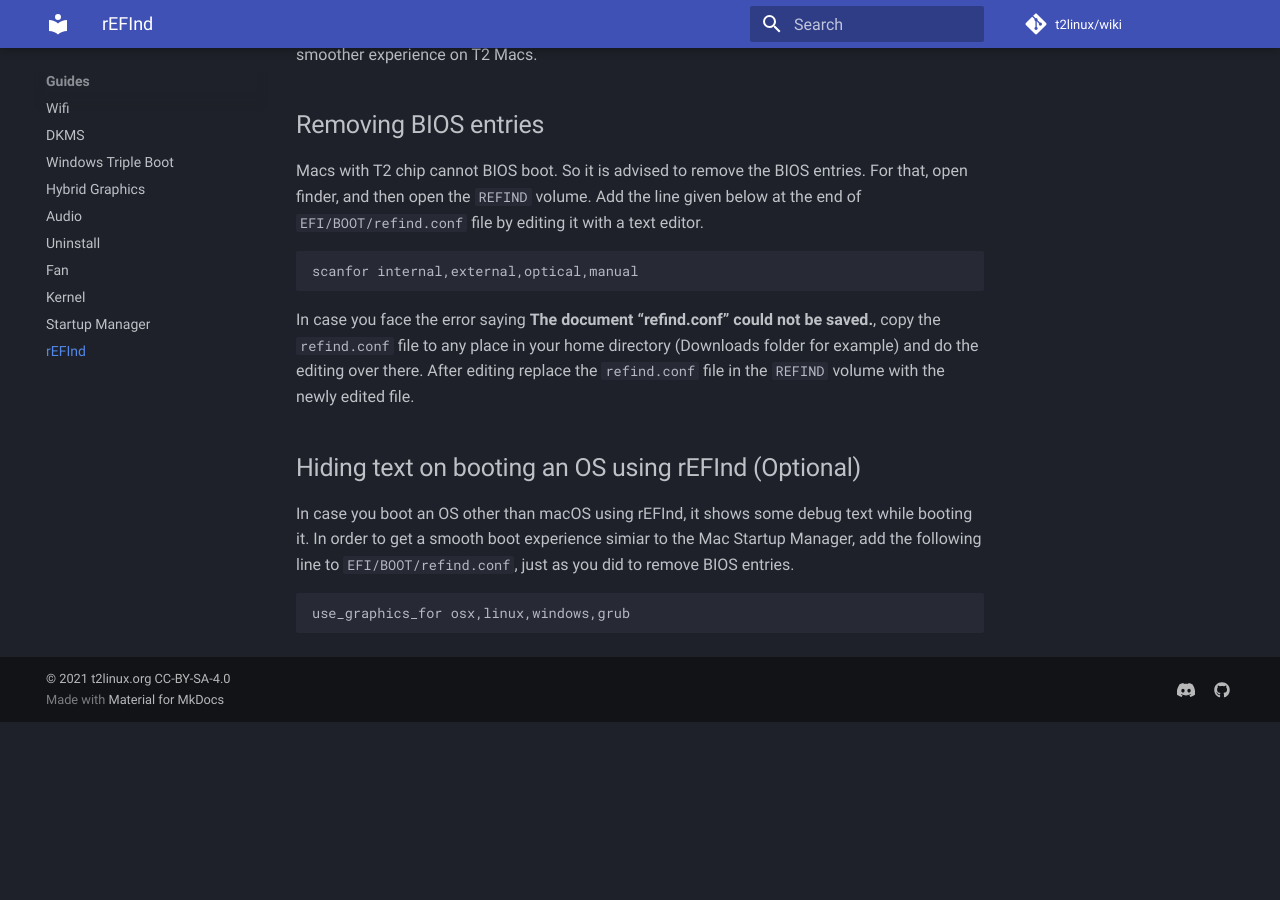
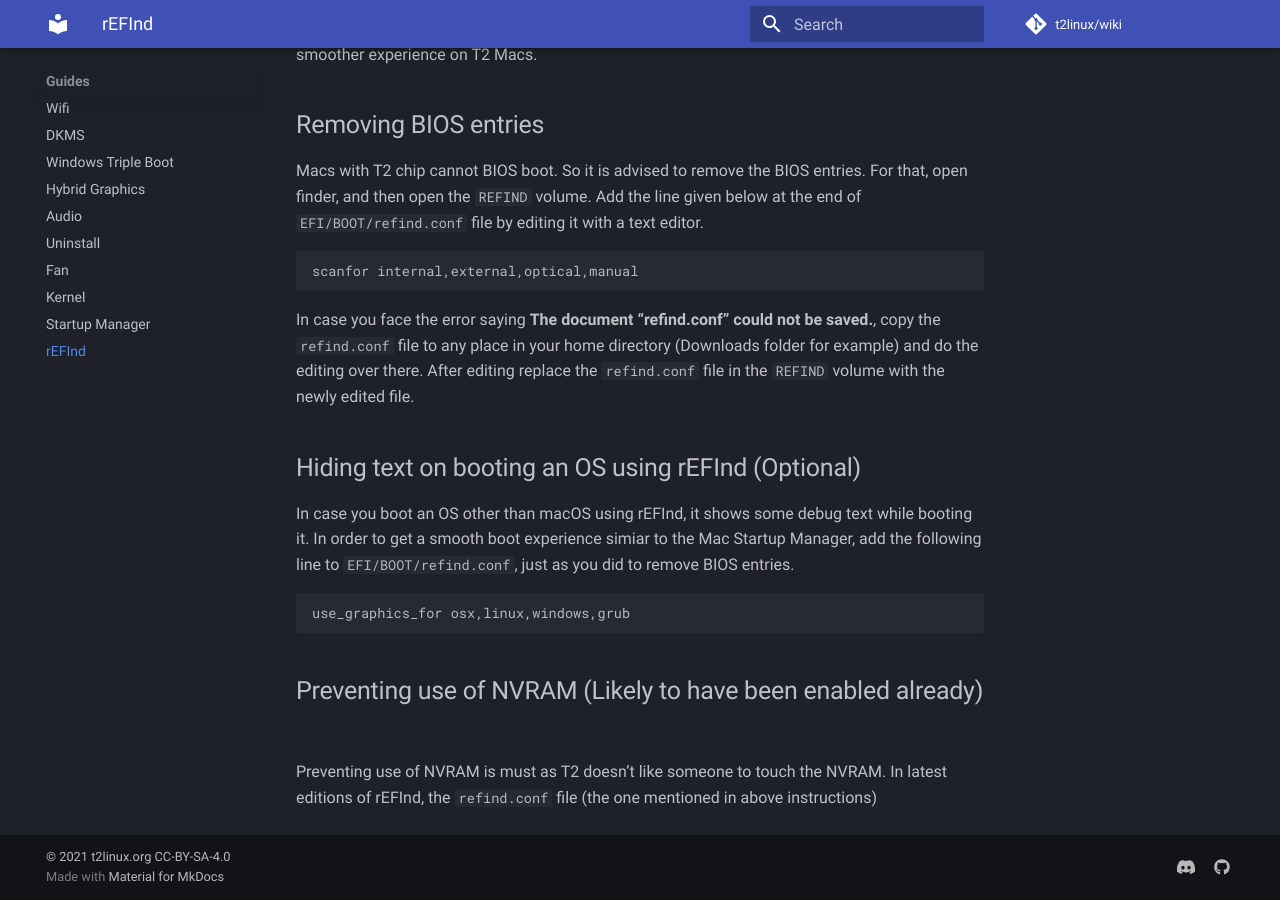
Before and after one commit to t2linux/wiki, an MkDocs documentation site: the page built from docs/guides/refind.md, in a window 1280 px wide and 900 px high, scrolled down 1682 px. Built offline with MkDocs 1.6.1 and Material for MkDocs 9.7.7, drawn with Linux system fonts in a browser that asks for light colours; comment, search, counter and statistics services are not loaded; before the commit the page ends 2404 px from its top, so only the background shows below that.

Commit message:
Update refind.md

````diff
--- a/docs/guides/refind.md
+++ b/docs/guides/refind.md
@@ -75,3 +75,7 @@ In case you boot an OS other than macOS using rEFInd, it shows some debug text w
 ```plain
 use_graphics_for osx,linux,windows,grub
 ```
+
+## Preventing use of NVRAM (Likely to have been enabled already)
+
+Preventing use of NVRAM is must as T2 doesn’t like someone to touch the NVRAM. In latest editions of rEFInd, the `refind.conf` file (the one mentioned in above instructions)
````
